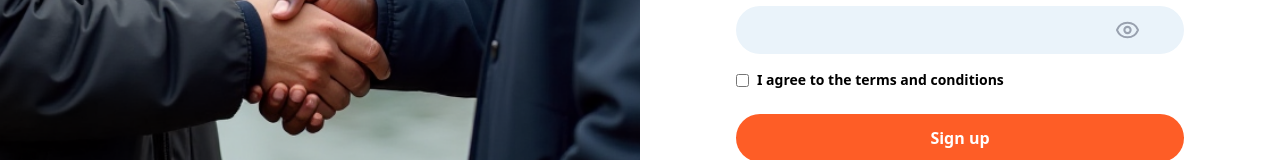
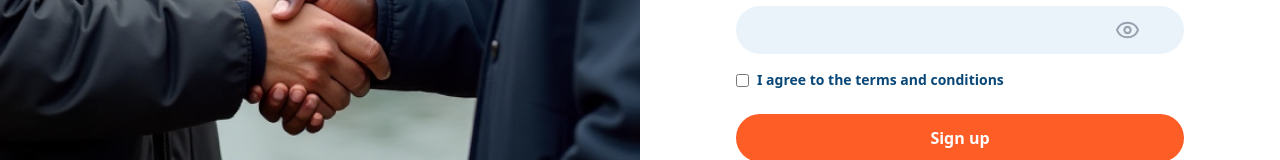
Before and after one commit to Real-Bambi/bambi_online, a React (Vite) app: page /register in a window 1280 px wide. Shown: the part 880-1040 px from the top of the page. Built offline with nearby package versions, Linux system fonts and the light colour scheme; no server answers.

Commit message:
home done

```diff
--- a/src/Pages/Home.jsx
+++ b/src/Pages/Home.jsx
@@ -97,7 +97,7 @@ export default function Home() {
           </div>
 
 
-          <div className="flex-1 flex justify-center gap-4 overflow-x-auto md:overflow-visible text-[#FE5D26]">
+          <div className="flex-1 flex justify-center gap-4 overflow-x-auto md:overflow-visible text-[#FE5D26]  animate-scroll whitespace-nowrap">
 
             <div className="flex flex-col items-center">
               <Link to="/fashion"><img src={Fashion} alt="Fashion" className="w-24 h-36 object-cover rounded shadow hover:scale-105 duration-300 transition-transform" />
--- a/src/Pages/Login.jsx
+++ b/src/Pages/Login.jsx
@@ -1,6 +1,6 @@
 import { Link, useNavigate } from "react-router";
 import { useState } from "react";
-import { Eye, EyeOff } from "lucide-react";
+import { Eye, EyeOff, ArrowBigLeftDash } from "lucide-react";
 import { apiClient } from '../api/client';
 import Log from "../assets/images/log.png";
 
@@ -20,8 +20,8 @@ export default function Login() {
             }
          });
          console.log(response);
+         localStorage.setItem('ACCESS_TOKEN', response.data.token);
          navigate('/');
-         localStorage.setItem('ACCESS_TOKEN', response.data.token);
 
 
       } catch (error) {
@@ -43,7 +43,7 @@ export default function Login() {
             <div className="w-full md:w-1/2 h-full p-8 flex flex-col justify-center bg-white bg-opacity-80 backdrop-blur-sm text-black">
                <h2 className="text-2xl font-semibold text-center mb-6">Have an account?</h2>
 
-               <form onSubmit={loginUser} className="space-y-4">
+               <form action={loginUser} className="space-y-4">
                   <input type="text" name="email" placeholder="Email" className="w-full px-4 py-2 rounded-full border border-orange-500 bg-white bg-opacity-40 backdrop-blur-sm text-black placeholder-black focus:outline-none focus:ring-orange-500" />
 
                   <div className="relative">
@@ -69,6 +69,8 @@ export default function Login() {
 
                   <div className="text-center mt-6 mb-2 text-sm">
                      — Not a member? <Link to="/" className="hover:underline font-bold">Sign up</Link> —
+                     <div className="flex justify-center p-4"><ArrowBigLeftDash className="text-[#FE5D26] font-extrabold size-8 animate-bounce" /> <span className="font-bold text-blue-900">Home</span>
+                     </div>
                   </div>
                </form>
             </div>
--- a/src/Pages/Register.jsx
+++ b/src/Pages/Register.jsx
@@ -130,7 +130,7 @@ export default function Register() {
 
                   <div className="text-sm font-semibold mt-4 flex items-center">
                      <input type="checkbox" id="agree" name="terms" />
-                     <label htmlFor="agree" className="ml-2">I agree to the terms and conditions</label>
+                     <label htmlFor="agree" className="ml-2 text-[#084777]">I agree to the terms and conditions</label>
                   </div>
 
                   <button className="w-full bg-[#FE5D26] text-white font-bold py-3 hover:bg-orange-500 cursor-pointer rounded-3xl mt-2">Sign up
```
